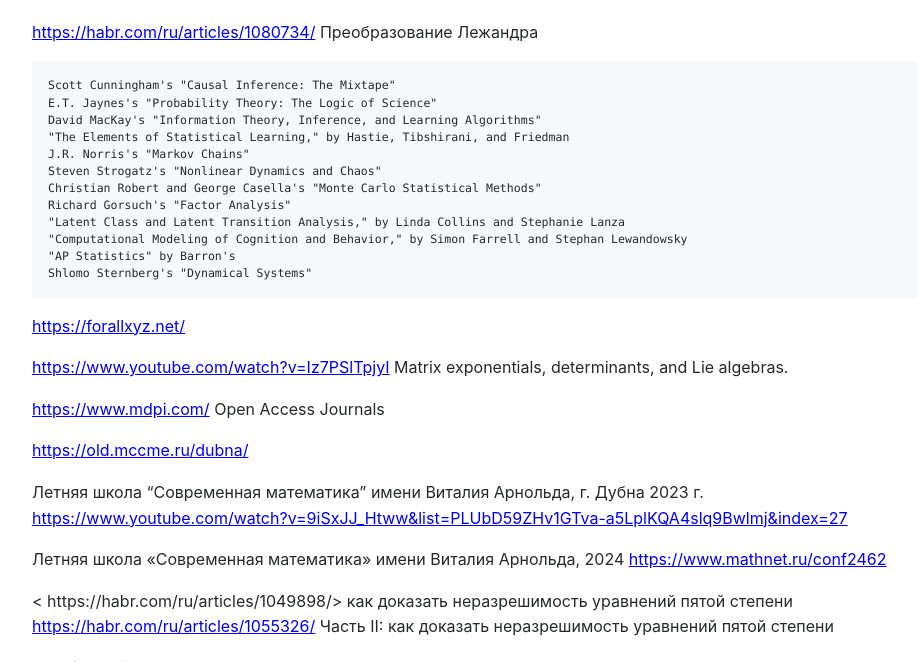
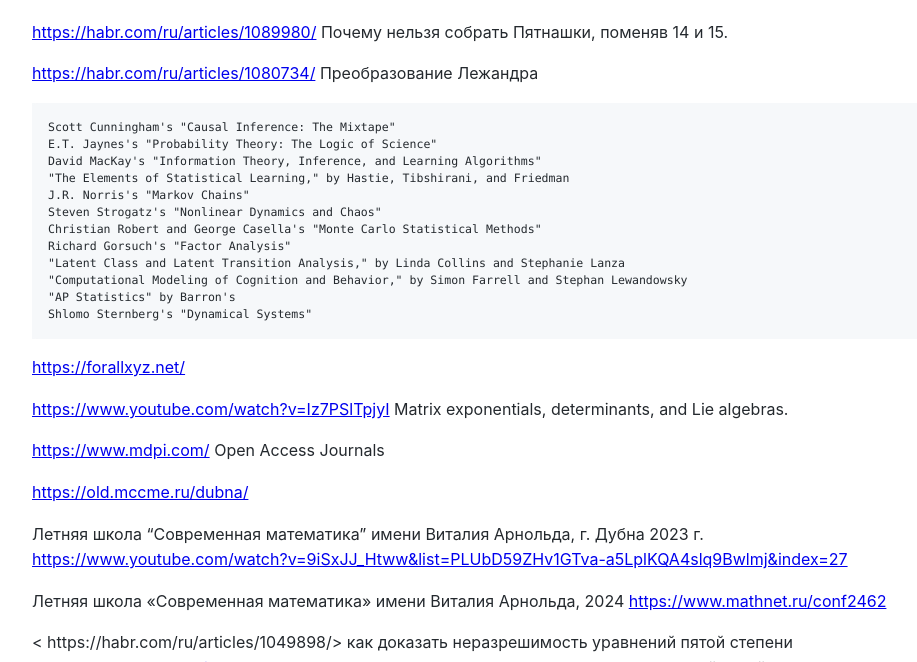
Before and after one commit to Michael-Lubinsky/michael-lubinsky.github.com, a Jekyll site: the page built from math/math.md, in a window 1280 px wide and 900 px high, scrolled down 872 px, cut to the strip 238-900 px from the top of the window. Shown: the whole strip, without its empty margins (158-1075 px from the left). Built offline with Jekyll 4.4.1, drawn with Linux system fonts in a browser that asks for light colours; our own code applies the rules of GitHub Pages for plain Markdown files.

Commit message:
Update math.md with additional references
Added links to articles on mathematical concepts.

````diff
--- a/math/math.md
+++ b/math/math.md
@@ -37,6 +37,7 @@
 
 <img width="598" height="301" alt="image" src="https://github.com/user-attachments/assets/101e358c-9db9-4e11-b815-b9c4d49c0017" />
 
+<https://habr.com/ru/articles/1089980/> Почему нельзя собрать Пятнашки, поменяв 14 и 15.
 
 <https://habr.com/ru/articles/1080734/> Преобразование Лежандра
 ```
````
